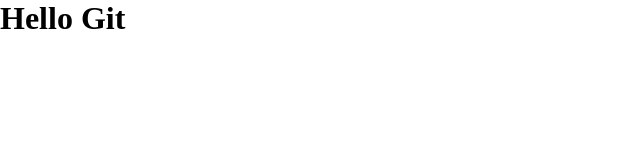
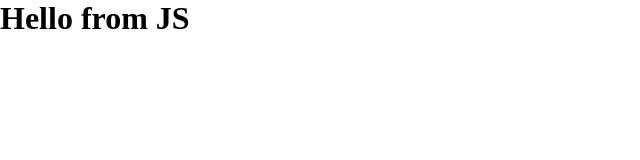
Before and after one commit to NurkenDamn/git-learning, a plain HTML site: page index.html in a window 1280 px wide. Shown: the whole page, without its empty margins (0-640 px from the left). Drawn offline with Linux system fonts and the light colour scheme.

```diff
--- a/index.html
+++ b/index.html
@@ -13,7 +13,7 @@
     </style>
 </head>
 <body>
-    <h1> Hello Git  </h1>
+    <h1> Hello Git!  </h1>
 </body>
 <script src="script.js"></script>
 </html>
--- a/script.js
+++ b/script.js
@@ -0,0 +1 @@
+document.body.innerHTML = '<h1>Hello from JS</h1>'
```
Also changed, not shown: 1 other file.
